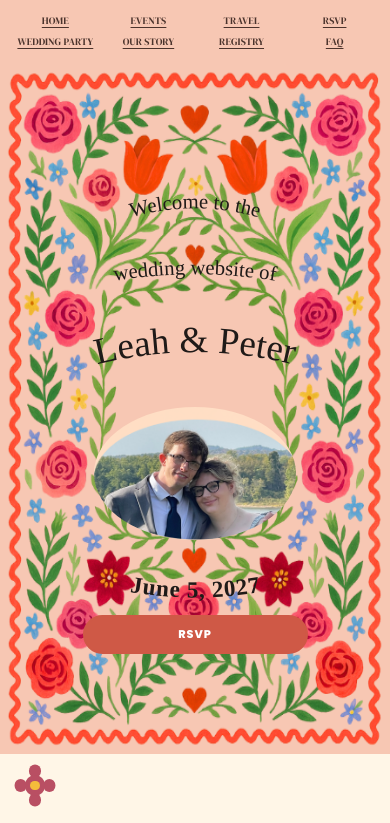
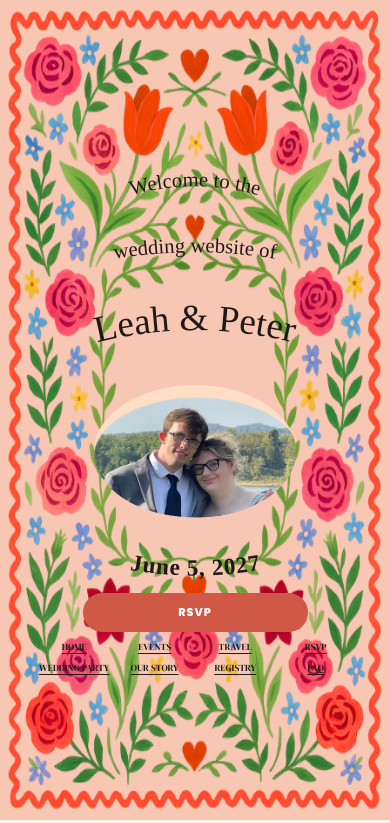
Before and after one commit to luckyleah/wedding, a React (Vite) app: page / in a window 390 px wide. Shown: the top 823 px of the page. Built offline with nearby package versions, Linux system fonts and the light colour scheme; a web font is replaced by a local one.

Commit message:
Fit homepage content within floral frame
Co-authored-by: Copilot <223556219+Copilot@users.noreply.github.com>

```diff
--- a/src/App.css
+++ b/src/App.css
@@ -73,12 +73,15 @@
 .hero-date text { fill:currentColor; font-family:var(--script); font-size:34px; }
 .hero-actions { margin-top:-.2rem; text-align:center; }
 .hero-actions .button { min-width:8.5rem; padding:.65rem 1.35rem; }
+.hero-navigation { position:relative; z-index:1; display:grid; grid-template-columns:repeat(4,minmax(0,1fr)); gap:.55rem 1.25rem; width:min(100%,34rem); margin:.25rem auto 0; }
+.hero-navigation a { color:#1f1a18; font-family:var(--serif); font-size:.76rem; font-weight:700; letter-spacing:0; text-align:center; text-decoration:underline; text-decoration-thickness:1px; text-underline-offset:.2rem; text-transform:uppercase; }
+.hero-navigation a:hover,.hero-navigation a:focus-visible { color:var(--coral); }
 
 @media(max-width:580px){
   .site-header { padding:.85rem .65rem 1rem; }
   .site-header nav { gap:.55rem .2rem; }
   .site-header nav a { font-size:.62rem; letter-spacing:.015em; }
-  .hero-section { min-height:690px; gap:.15rem; padding:5.5rem 2.25rem 5rem; }
+  .hero-section { min-height:820px; gap:.15rem; padding:4.75rem 2.25rem 4.5rem; }
   .hero-welcome { width:min(100%,23rem); }
   .hero-welcome text { font-size:39px; }
   .hero-copy .hero-names { height:5.8rem; margin-top:.25rem; }
@@ -88,4 +91,6 @@
   .hero-date text { font-size:33px; }
   .hero-actions { margin-top:-.1rem; }
   .hero-actions .button { min-width:7.8rem; padding:.58rem 1.1rem; font-size:.7rem; }
+  .hero-navigation { gap:.45rem .25rem; width:100%; margin-top:.35rem; }
+  .hero-navigation a { font-size:.58rem; letter-spacing:.01em; }
 }
--- a/src/App.tsx
+++ b/src/App.tsx
@@ -47,7 +47,6 @@ function PartyCard({ member }: { member: WeddingPartyMember }) {
 function App() {
   return <div className="site-shell">
     <a className="skip-link" href="#home">Skip to content</a>
-    <header className="site-header"><nav aria-label="Primary navigation">{navItems.map(([label, id]) => <a key={id} href={`#${id}`}>{label}</a>)}</nav></header>
     <main>
       <section id="home" className="hero-section">
         <img className="hero-floral-frame" src={heroFrame} alt="" />
@@ -80,6 +79,7 @@ function App() {
           </p>
           <div className="hero-actions"><a className="button" href="#rsvp">RSVP</a></div>
         </div>
+        <nav className="hero-navigation" aria-label="Primary navigation">{navItems.map(([label, id]) => <a key={id} href={`#${id}`}>{label}</a>)}</nav>
       </section>
 
       <section className="welcome-section section-frame">
```
